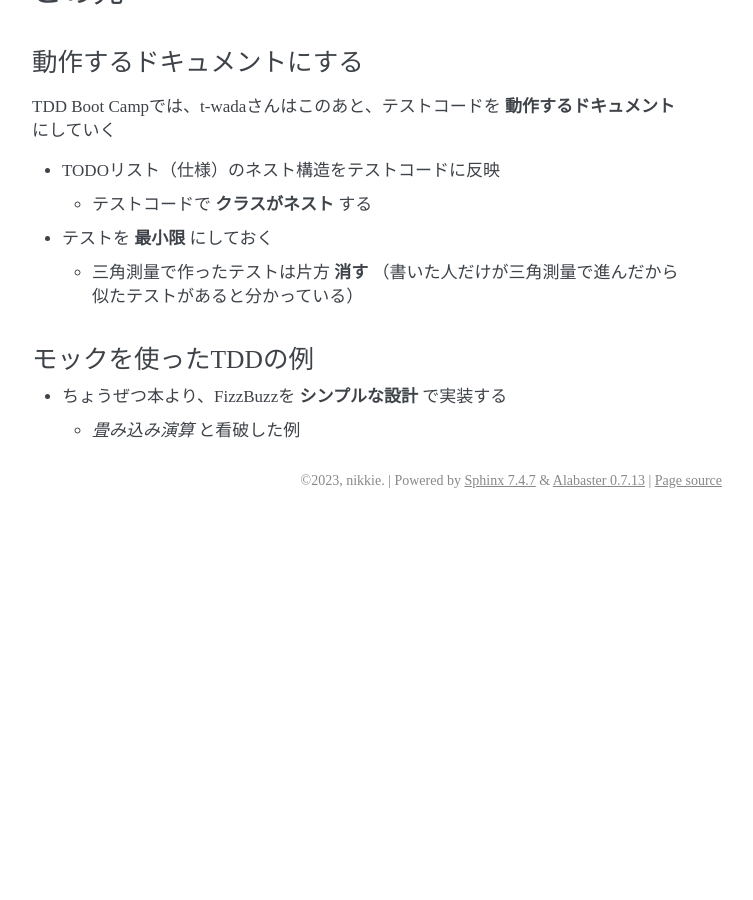
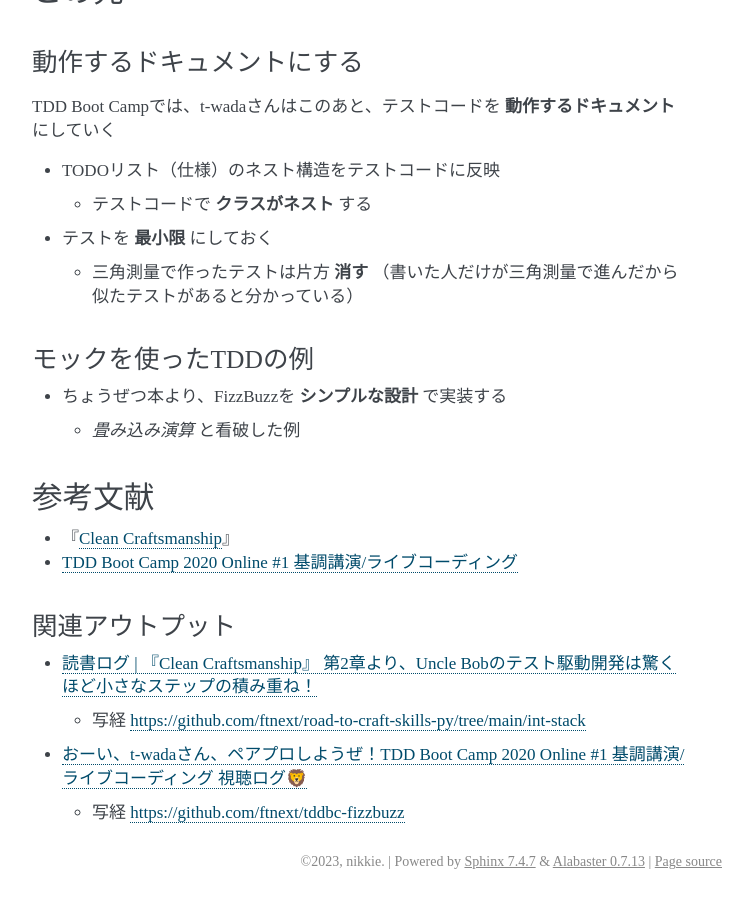
Before and after one commit to ftnext/small-technical-2023, a Sphinx documentation site: the page built from source/chapter-tdd.rst, in a window 1280 px wide and 900 px high, scrolled down 10082 px. Shown: the whole window, without its empty margins (388-1141 px from the left). Built offline with Sphinx 7.4.7, drawn with Linux system fonts in a browser that asks for light colours; some web fonts are replaced; before the commit the page ends 10601 px from its top, so only the background shows below that.

Commit message:
[feat] Add references of TDD part

```diff
--- a/source/chapter-tdd.rst
+++ b/source/chapter-tdd.rst
@@ -11,3 +11,20 @@ Red -> Green -> Refactor のサイクルを **小さい単位で何度も** 繰
 .. include:: tdd/examples.rst.txt
 
 .. include:: tdd/future.rst.txt
+
+参考文献
+==============================
+
+* 『`Clean Craftsmanship <https://asciidwango.jp/post/693992928727760896/clean-craftsmanship>`__』
+* `TDD Boot Camp 2020 Online #1 基調講演/ライブコーディング <https://www.youtube.com/live/Q-FJ3XmFlT8?si=KB5q9QOpTE-UyQCb>`__
+
+関連アウトプット
+------------------------------
+
+* `読書ログ | 『Clean Craftsmanship』 第2章より、Uncle Bobのテスト駆動開発は驚くほど小さなステップの積み重ね！ <https://nikkie-ftnext.hatenablog.com/entry/clean-craftsmanship-small-small-test-driven-development-introduction>`__
+
+  * 写経 https://github.com/ftnext/road-to-craft-skills-py/tree/main/int-stack
+
+* `おーい、t-wadaさん、ペアプロしようぜ！TDD Boot Camp 2020 Online #1 基調講演/ライブコーディング 視聴ログ🦁 <https://nikkie-ftnext.hatenablog.com/entry/tddbc-2020-online-archive-twada-keynote-live-coding-log>`__
+
+  * 写経 https://github.com/ftnext/tddbc-fizzbuzz
```
